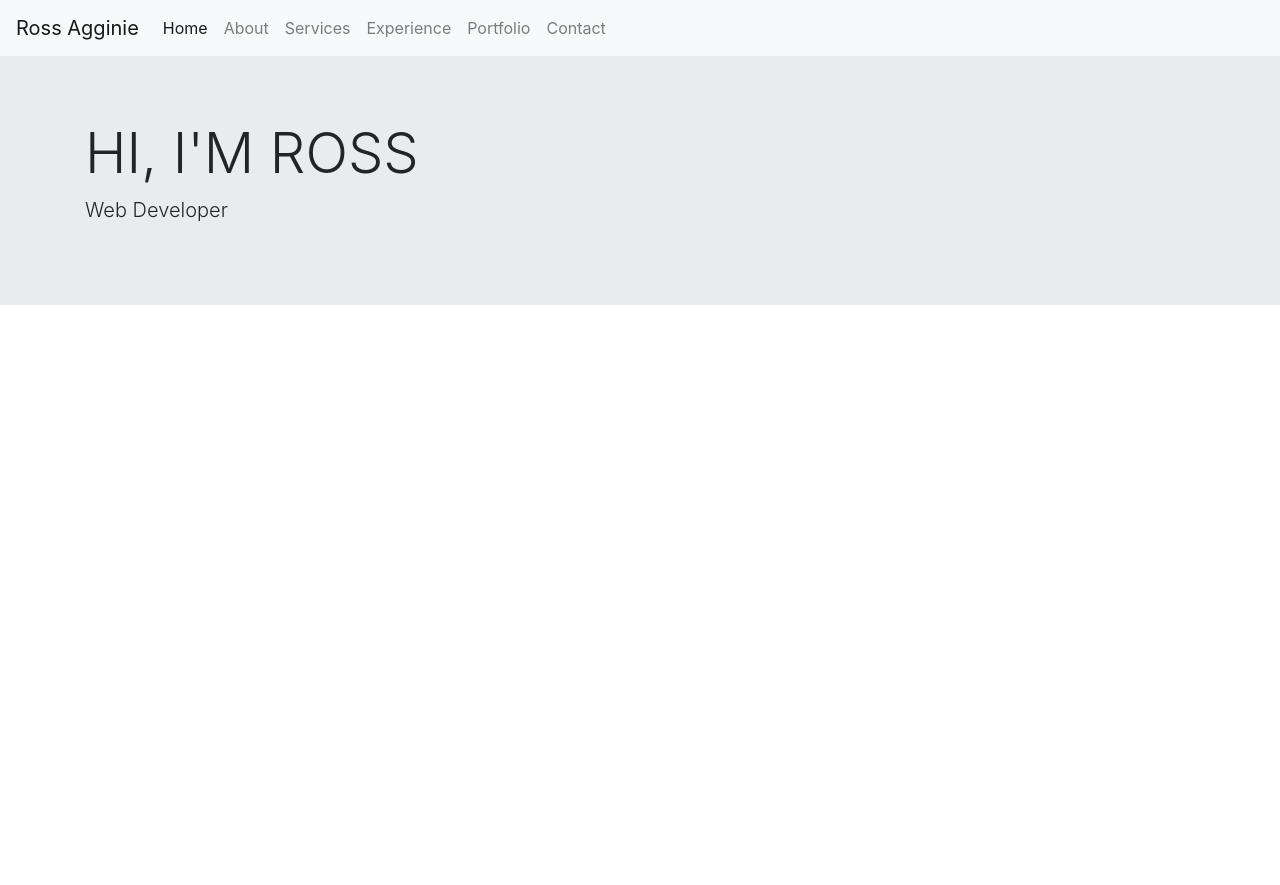
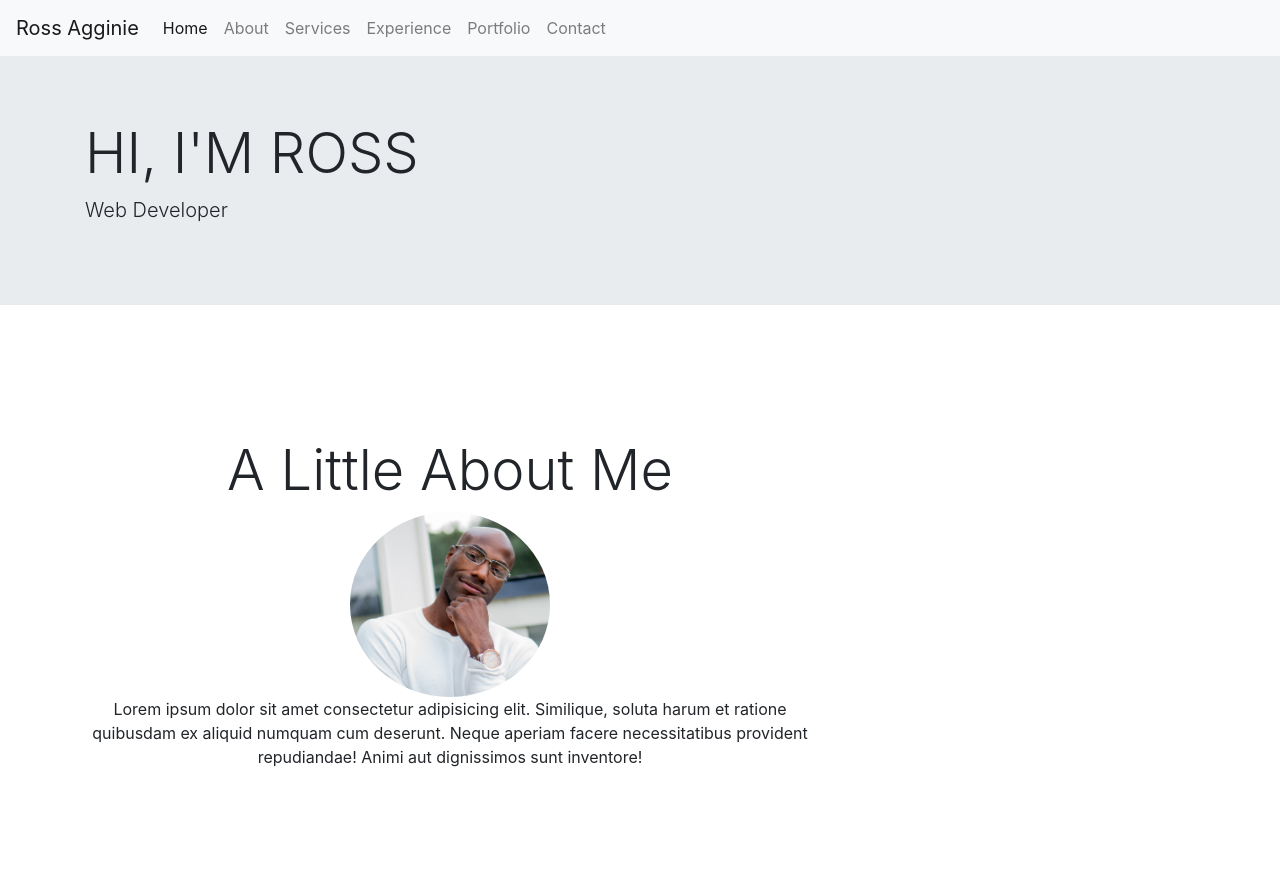
Before and after one commit to rumothy/QuickPortfolio, a plain HTML site: page index.html in a window 1280 px wide. Before the commit the page ends 800 px from the top, so only its background shows below. Drawn offline with nearby package versions, Linux system fonts and the light colour scheme.

Commit message:
add about section

```diff
--- /dev/null
+++ b/css/styles.css
@@ -0,0 +1,13 @@
+#about {
+    padding-top: 100px;
+    padding-bottom: 100px;
+}
+
+#about img{
+    border-radius: 50%;
+}
+
+#about img#profilePicture {
+    width: 200px;
+    height: auto;
+}
--- a/index.html
+++ b/index.html
@@ -6,7 +6,7 @@
     <meta http-equiv="X-UA-Compatible" content="ie=edge">
     <title>Document</title>
     <link rel="stylesheet" href="https://stackpath.bootstrapcdn.com/bootstrap/4.4.1/css/bootstrap.min.css" integrity="sha384-Vkoo8x4CGsO3+Hhxv8T/Q5PaXtkKtu6ug5TOeNV6gBiFeWPGFN9MuhOf23Q9Ifjh" crossorigin="anonymous">
-
+    <link rel="stylesheet" href="css/styles.css">
 </head>
 <body>
     <nav class="navbar navbar-expand-lg navbar-light bg-light">
@@ -42,7 +42,21 @@
           <h1 class="display-4">HI, I'M ROSS</h1>
           <p class="lead">Web Developer</p>
         </div>
+    </div>
+    <section id="about" class="text-center">
+      <div class="overlay">
+        <div class="container">
+          <div class="row">
+            <div class="col-md-8 col-md-offset-20">
+              <h2 class="display-4">A Little About Me</h2>
+              <img src="img/rumothy_proffessional2.jpg" id="profilePicture">
+              <p>Lorem ipsum dolor sit amet consectetur adipisicing elit. Similique, soluta harum et ratione quibusdam ex aliquid numquam cum deserunt. Neque aperiam facere necessitatibus provident repudiandae! Animi aut dignissimos sunt inventore!</p>
+            </div>
+          </div>
+
+        </div>
       </div>
+    </section>
     <script src="https://code.jquery.com/jquery-3.4.1.slim.min.js" integrity="sha384-J6qa4849blE2+poT4WnyKhv5vZF5SrPo0iEjwBvKU7imGFAV0wwj1yYfoRSJoZ+n" crossorigin="anonymous"></script>
     <script src="https://cdn.jsdelivr.net/npm/popper.js@1.16.0/dist/umd/popper.min.js" integrity="sha384-Q6E9RHvbIyZFJoft+2mJbHaEWldlvI9IOYy5n3zV9zzTtmI3UksdQRVvoxMfooAo" crossorigin="anonymous"></script>
     <script src="https://stackpath.bootstrapcdn.com/bootstrap/4.4.1/js/bootstrap.min.js" integrity="sha384-wfSDF2E50Y2D1uUdj0O3uMBJnjuUD4Ih7YwaYd1iqfktj0Uod8GCExl3Og8ifwB6" crossorigin="anonymous"></script>
```
Also changed, not shown: img/rumothy_proffessional2.jpg (added).
